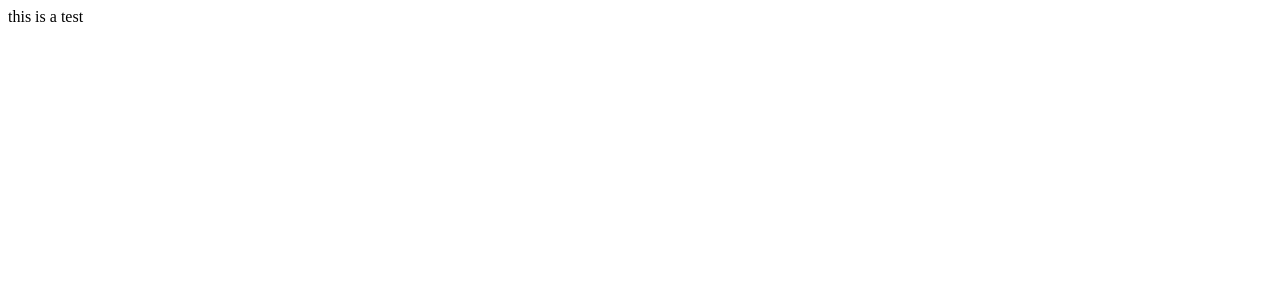
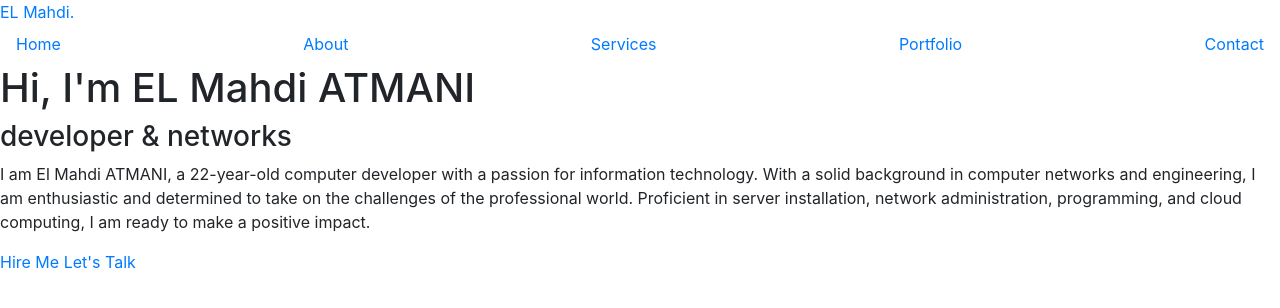
Before and after one commit to mahdiatmani/mahdiatmani.github.io, a plain HTML site: page index.html in a window 1280 px wide. Drawn offline with nearby package versions, Linux system fonts and the light colour scheme.

Commit message:
Update index.html

```diff
--- a/index.html
+++ b/index.html
@@ -1,3 +1,44 @@
-<html>
-  <a>this is a  test</a>
-  </html>
+<!DOCTYPE html>
+<html lang="en">
+<head>
+  <link rel="stylesheet" href="bootstrap-5.2.3-dist/css/bootstrap.min.css">
+  <link rel="stylesheet" href="styles.css">
+  <meta charset="UTF-8">
+  <meta http-equiv="X-UA-Compatible" content="IE=edge">
+  <meta name="viewport" content="width=device-width, initial-scale=1.0">
+  <title>El Mahdi ATMANI: Professional Portfolio</title>
+</head>
+
+<body class="body">
+
+<div class="div">
+
+  <header class="header">
+    <a href="#" class="logo">EL Mahdi.</a>
+    <nav class="navbar">
+      <a href="#">Home</a>
+      <a href="#">About</a>
+      <a href="#">Services</a>
+      <a href="#">Portfolio</a>
+      <a href="#">Contact</a>
+    </nav>
+  </header>
+  <section class="home">
+    <div class="home-content">
+      <h1>Hi, I'm EL Mahdi ATMANI</h1>
+      <h3>developer &#x26 networks</h3>
+      <p>I am El Mahdi ATMANI, a 22-year-old computer developer with a passion for information technology. With a solid background in computer networks and engineering, I am enthusiastic and determined to take on the challenges of the professional world. Proficient in server installation, network administration, programming, and cloud computing, I am ready to make a positive impact.</p>
+
+      <div class="btn-box">
+        <a href="#">Hire Me</a>
+        <a href="#">Let's Talk</a>
+      </div>
+    </div>
+
+  </section>
+
+
+
+</div>
+</body>
+</html>
```
